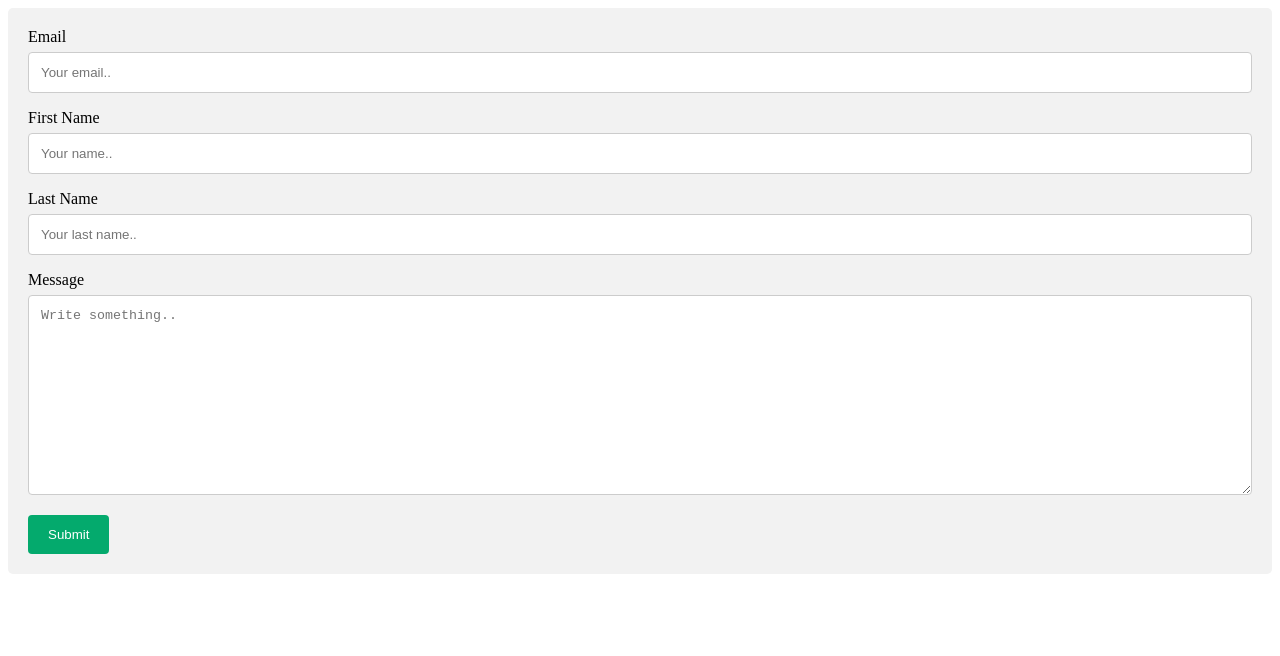
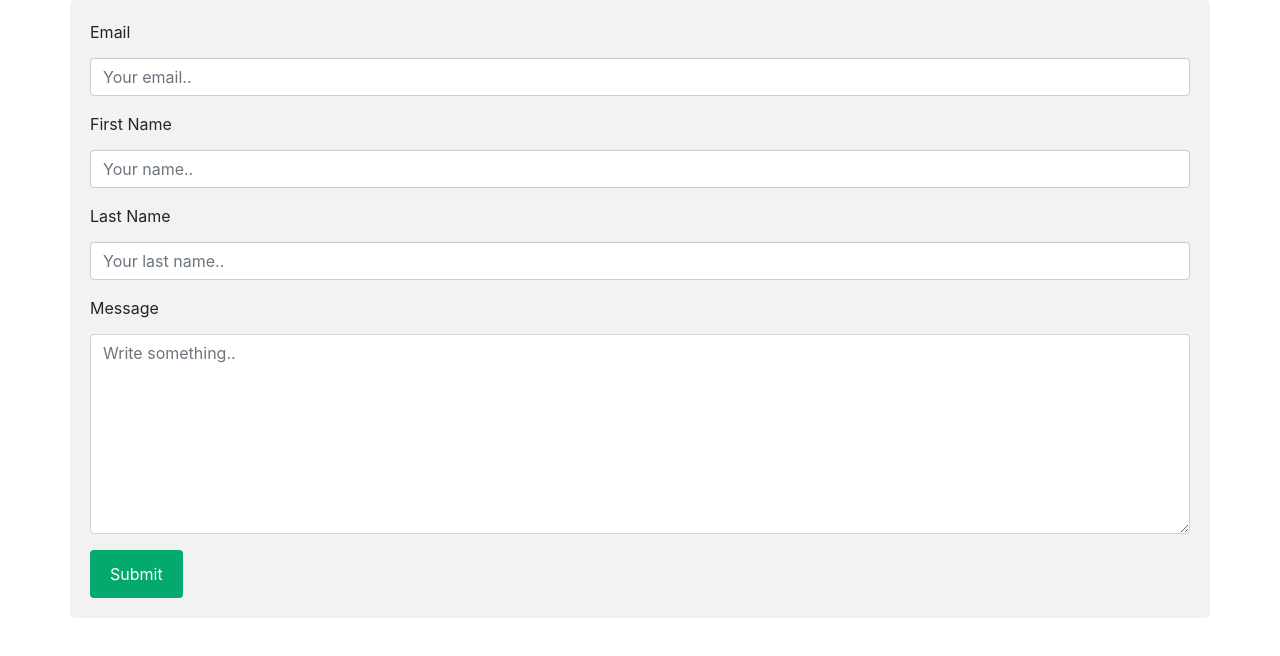
Before and after one commit to katelync12/arc-rentals, a plain HTML site: page contact.html in a window 1280 px wide. Drawn offline with nearby package versions, Linux system fonts and the light colour scheme.

Commit message:
Add files via upload

```diff
--- a/contact.html
+++ b/contact.html
@@ -6,23 +6,34 @@
     <meta name="viewport" content="width=device-width, initial-scale=1.0">
     <title>Document</title>
 
+    <!--Link to the icon library-->
+    <link rel="stylesheet" href="https://cdnjs.cloudflare.com/ajax/libs/font-awesome/4.7.0/css/font-awesome.min.css">
+
+    <!-- Bootstrap CSS -->
+    <link rel="stylesheet" href="https://stackpath.bootstrapcdn.com/bootstrap/4.3.1/css/bootstrap.min.css" integrity="sha384-ggOyR0iXCbMQv3Xipma34MD+dH/1fQ784/j6cY/iJTQUOhcWr7x9JvoRxT2MZw1T" crossorigin="anonymous">
+
+    <!--Links to fonts-->
+    <link rel="preconnect" href="https://fonts.googleapis.com">
+    <link rel="preconnect" href="https://fonts.gstatic.com" crossorigin>
+    <link href="https://fonts.googleapis.com/css2?family=Inconsolata&family=Roboto&display=swap" rel="stylesheet">
+
     <!--Link to style sheet-->
     <link href="css/style.css" rel="stylesheet">
 </head>
-<body>
-    <div class="container">
+<body class="body">
+    <div class="container contact-form">
       <form target="_blank" action="https://formsubmit.co/jutelifu@mailgolem.com" method="POST">
 
-          <label for="email">Email</label>
+          <label for="email" id="contact-title">Email</label>
           <input type="email" name="email" class="form-control" id="fname" name="firstname" placeholder="Your email.." required>
 
-          <label for="fname">First Name</label>
+          <label for="fname" id="contact-title">First Name</label>
           <input type="text" class="form-control" id="fname" name="firstname" placeholder="Your name.." required>
 
-          <label for="lname">Last Name</label>
+          <label for="lname" id="contact-title">Last Name</label>
           <input type="text" class="form-control" id="lname" name="lastname" placeholder="Your last name.." required>
 
-          <label for="subject">Message</label>
+          <label for="subject" id="contact-title">Message</label>
           <textarea type="email" name="subject" class="form-control" id="subject" placeholder="Write something.." style="height:200px" required></textarea>
 
           <input type="submit" value="Submit">
@@ -30,5 +41,10 @@
         </form>
       </div>
 
+      <!-- Optional JavaScript -->
+      <!-- jQuery first, then Popper.js, then Bootstrap JS -->
+      <script src="https://code.jquery.com/jquery-3.3.1.slim.min.js" integrity="sha384-q8i/X+965DzO0rT7abK41JStQIAqVgRVzpbzo5smXKp4YfRvH+8abtTE1Pi6jizo" crossorigin="anonymous"></script>
+      <script src="https://cdnjs.cloudflare.com/ajax/libs/popper.js/1.14.7/umd/popper.min.js" integrity="sha384-UO2eT0CpHqdSJQ6hJty5KVphtPhzWj9WO1clHTMGa3JDZwrnQq4sF86dIHNDz0W1" crossorigin="anonymous"></script>
+      <script src="https://stackpath.bootstrapcdn.com/bootstrap/4.3.1/js/bootstrap.min.js" integrity="sha384-JjSmVgyd0p3pXB1rRibZUAYoIIy6OrQ6VrjIEaFf/nJGzIxFDsf4x0xIM+B07jRM" crossorigin="anonymous"></script>
 </body>
 </html>
```
